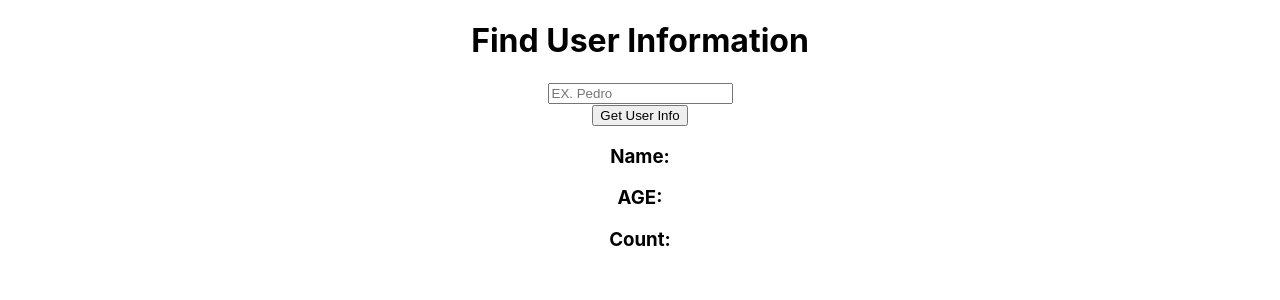
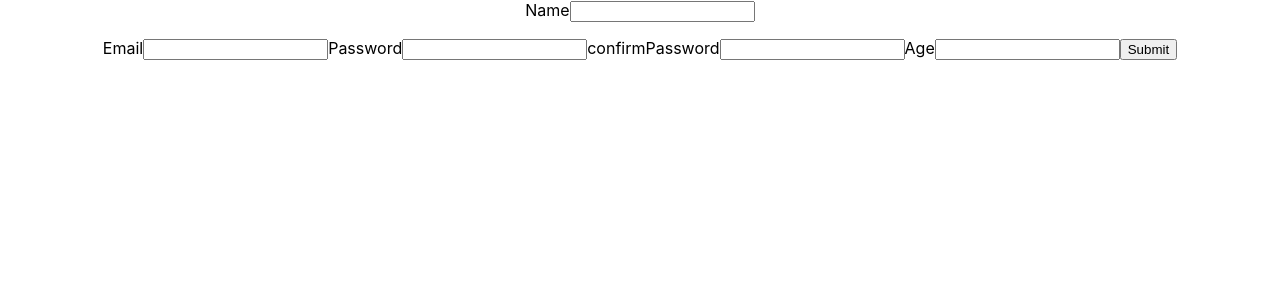
Before and after one commit to mahmudur-rahman-dev/Learn_React, a React (Create React App) app: page / in a window 1280 px wide. Shown: the top 300 px of the page. Built offline with nearby package versions, Linux system fonts and the light colour scheme.

Commit message:
add form  component

```diff
--- a/src/App.js
+++ b/src/App.js
@@ -9,6 +9,7 @@ import {
 
 import { Todo, TextShow } from "./components/todo";
 import {UserInfo} from "./components/cat";
+import {Form} from "./components/form"
 
 function App() {
 
@@ -43,7 +44,8 @@ function App() {
             {/*<h1>Hello world</h1>*/}
             {/*<Todo/>*/}
             {/*<TextShow/>*/}
-            <UserInfo/>
+            {/*<UserInfo/>*/}
+            <Form/>
         </div>
     );
 }
--- /dev/null
+++ b/src/components/form/index.jsx
@@ -0,0 +1,37 @@
+import {useForm} from "react-hook-form";
+import * as yup from "yup";
+import {yupResolver} from "@hookform/resolvers/yup";
+
+export const Form = () => {
+    const schema = yup.object().shape({
+        name: yup.string().required(),
+        email: yup.string().email().required(),
+        password: yup.string().min(3).required(),
+        confirmPassword: yup.string().oneOf([yup.ref("password"), null]).required(),
+    })
+
+    const {register, handleSubmit, formState: {errors}} = useForm({
+        resolver: yupResolver(schema)
+    });
+
+    const onSubmit = (data) => {
+        console.log(data);
+    }
+
+    return (
+        <form onSubmit={handleSubmit(onSubmit)}>
+            <label htmlFor="name">Name</label>
+            <input type="text" id="name" name="name" {...register("name")}  />
+            <p>{errors.name?.message}</p>
+            <label htmlFor="email">Email</label>
+            <input type="email" id="email" name="email" {...register("email")} />
+            <label htmlFor="password">Password</label>
+            <input type="password" id="password" name="password" {...register("password")} />
+            <label htmlFor="confirmPassword">confirmPassword</label>
+            <input type="confirmPassword" id="confirmPassword" name="confirmPassword" {...register("confirmPassword")} />
+            <label htmlFor="age">Age</label>
+            <input type="number" id="age" name="age" {...register("age")} />
+            <input type="submit" value="Submit"/>
+        </form>
+    );
+}
```
Also changed, not shown: package.json (+7 -1 lines), 1 other file (tests, documents, lock files or other folders).
